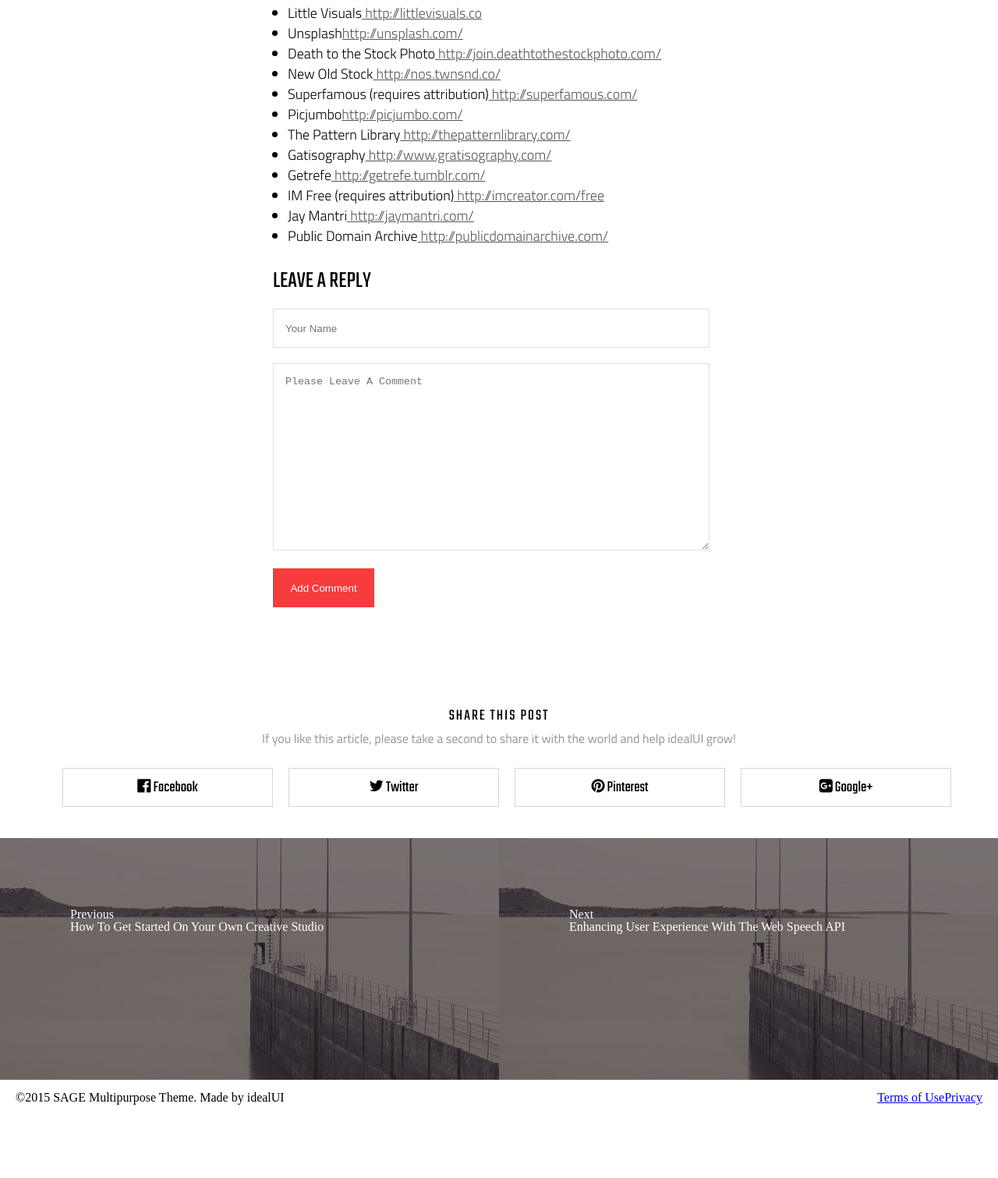
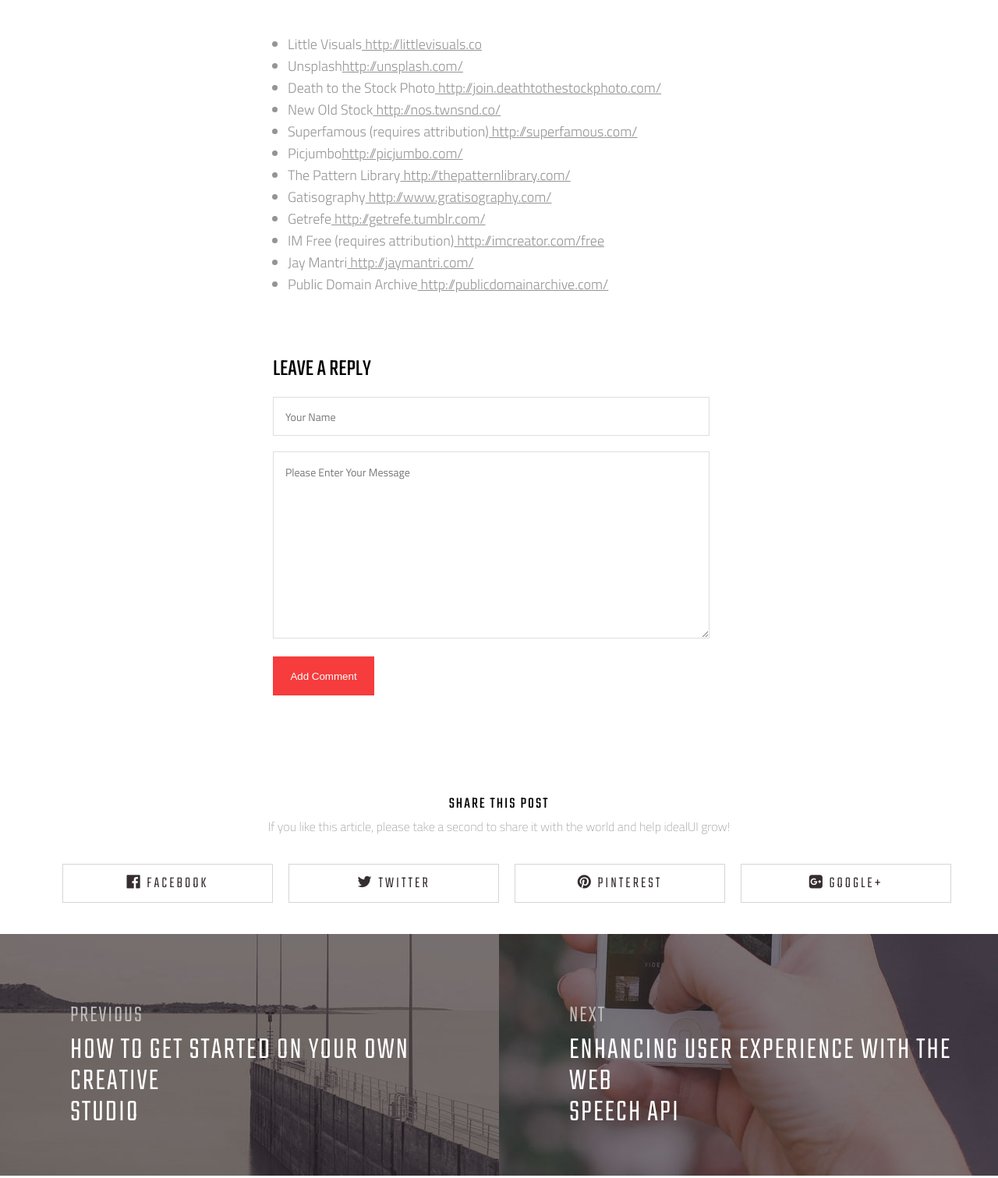
Before and after one commit to rreadey/Blog, a plain HTML site: page index.html in a window 1280 px wide. Shown: the part 713-2224 px from the top of the page at 78% size. Before the commit the page ends 2158 px from the top, so only its background shows below. Drawn offline with Linux system fonts and the light colour scheme.

Commit message:
CSS - text/image changes
still issue with background.jpg and footer text

```diff
--- a/css/main.css
+++ b/css/main.css
@@ -5,25 +5,23 @@
 
 header {
 	width: 100%;
-	height: 580px;
+	height: 550px;
 	background: url(../img/background.jpg) no-repeat center center fixed;
 	-webkit-background-size: cover;
 	-moz-background-size: cover;
 	-o-background-size: cover;
 	background-size: cover;
-	padding-top: 170px;
+	padding-top: 150px;
 	position: relative;
 	margin-bottom: 40px;
 }
 
 header h1 {
-	color: #FFF;
 	font-size: 50px;
 	font-family: 'Montserrat', helvetica, arial, sans-serif;
-	color: #fff;
+	color: #ffffff;
 	text-transform: uppercase;
 	text-align: center;
-	margin-bottom: 20px;
 }
 
 header h2 {
@@ -31,6 +29,9 @@ header h2 {
 	font-size: 24px;
 	text-align: center;
 	color: #FFF;
+	font-weight: 200;
+	margin-bottom: 20px;
+
 }
 
 .bar  {
@@ -68,6 +69,7 @@ header h2 {
  	font-weight: 300;
  	position: relative;
  	top: -20px;
+ 	letter-spacing: 1px;
 }
 .bar time {
 	font-family: 'Teko', helvetica, arial,sans-serif;
@@ -77,32 +79,37 @@ header h2 {
  	text-align: center;
 	position: relative;
  	top: -20px;
+ 	letter-spacing: 1px;
 }
 
 .content {
 	font-family: 'Titillium Web', helvetica, arial, sans-serif;
 	width: 582px;
 	margin: 0 auto;
-	margin-bottom: 30px;
+	margin-bottom: 80px;
 	font-size: 18px;
 	font-weight: 300;
+	color: #949494
 }
 
 .content p {
-	margin-bottom: 25px;
+	margin-bottom: 40px;
+	line-height: 175%;
 }
 
 .content ul {
 	padding-left: 20px;
+	line-height: 100%;
 }
 
 .content li {
 	list-style: disc;
 	padding: 4px 0;
+	line-height: 20px;
 }
 
 .content a {
-	color: #555555
+	color: #949494
 }
 
 .comment {
@@ -125,6 +132,8 @@ header h2 {
 	margin-bottom: 20px;
 	padding-left: 15px;
 	border: 1px solid #dedede;
+	font-family: 'Titillium Web', helvetica, arial, sans-serif;
+	font-size: 14px;
 }
 
 .comment textarea {
@@ -134,6 +143,8 @@ header h2 {
 	padding-top: 15px;
 	padding-left: 15px;
 	margin-bottom: 20px;
+	font-family: 'Titillium Web', helvetica, arial, sans-serif;
+	font-size: 14px;
 }
 
 .comment button {
@@ -158,10 +169,11 @@ header h2 {
 
 .share p {
 	text-align: center;
-	margin-bottom: 30px;
+	margin-bottom: 40px;
 	color: #949494;
 	font-family: 'Titillium Web', helvetica, arial, sans-serif;
 	font-size: 16px;
+	font-weight: 200;
 }
 
 .social {
@@ -169,6 +181,9 @@ header h2 {
 	margin: 0 auto;
 	font-family: 'Teko', helvetica, arial,sans-serif;
 	font-size: 20px;
+	letter-spacing: 3px;
+	font-weight: 300;
+
 }
 
 .social li {
@@ -186,12 +201,17 @@ header h2 {
 
 .social li a {
 	text-decoration: none;
-	color: #000;
+	color: #352d2f;
 
 }
 
 .article {
 	float: left;
+	font-family: 'Teko', helvetica, arial,sans-serif;
+	font-size:30px;
+	font-weight: 300;
+	letter-spacing:2px;
+
 }
 
 .article a {
@@ -202,7 +222,20 @@ header h2 {
 	display: inline-block;
 	padding-top: 90px;
 	padding-left: 90px;
-}
+ }
+
+ .article h3{
+ 	color: #bfbdbc;
+ 	font-weight: 300;
+ 	padding-bottom: 10px;
+ 	font-size:30;
+ }
+  .article h2{
+ 	font-weight: 300;
+ 	padding-bottom: 10px;
+ 	font-size: 40px;
+ }
+
 
 .previous {
 	background: url(../img/left.jpg) ;
@@ -216,7 +249,7 @@ header h2 {
 }
 
 .next {
-	background: url(../img/left.jpg) ;
+	background: url(../img/right.jpg) ;
 	-webkit-background-size: cover;
 	-moz-background-size: cover;
 	-o-background-size: cover;
@@ -232,21 +265,35 @@ footer {
 	padding-top: 15px;
 	padding-right: 20px;
 	padding-left: 20px;
+	font-family: 'Titillium Web', helvetica, arial, sans-serif;
+	font-size: 13px;
+	color: #a6a6a6;
+
 }
 
 footer p {
 	float: left;
+	padding-left:150px;
+
 }
 
 footer ul  {
 	float: right;
+	padding-right: 150px;
+
 }
 
 footer li {
-	float: left;
+	display: inline-block;
+	padding-right: 30px;
+
+
 }
 
-
+footer a{
+	color: #a6a6a6;
+	text-decoration: none;
+}
 .cf:before,
 .cf:after {
     content: " ";
--- a/index.html
+++ b/index.html
@@ -7,7 +7,7 @@
 	<link rel="stylesheet" href="https://maxcdn.bootstrapcdn.com/font-awesome/4.3.0/css/font-awesome.min.css">
 	<link href='http://fonts.googleapis.com/css?family=Montserrat' rel='stylesheet' type='text/css'>
 	<link href='http://fonts.googleapis.com/css?family=Teko:400,300' rel='stylesheet' type='text/css'>
-	<link href='http://fonts.googleapis.com/css?family=Titillium+Web:400,300' rel='stylesheet' type='text/css'>
+	<link href='http://fonts.googleapis.com/css?family=Titillium+Web:400,300,200' rel='stylesheet' type='text/css'>
 	<link rel="stylesheet" href="css/main.css">
 
 
@@ -19,8 +19,8 @@
 		<h2>A list of places to find the best free stock photos</h2>
 		<section class="bar">
 			<img src="img/profile.jpg">
-			<h2>Dustin Senos</h2>
-			<p>Art &amp; Design</p>
+			<h2>DUSTIN SENOS</h2>
+			<p>ART &amp; DESIGN</p>
 			<time datetime"2014-01-22">January 22, 2014</time>
 		</section>
 	</header>
@@ -51,7 +51,7 @@
 			<h3>LEAVE A REPLY</h3>
 			<form action="">
 				<input type="text" placeholder="Your Name">
-				<textarea name="comment" id="comment" cols="30" rows="10" placeholder="Please Leave A Comment"></textarea>
+				<textarea name="comment" id="comment" cols="30" rows="10" placeholder="Please Enter Your Message"></textarea>
 				<button>Add Comment</button>
 			</form>
 		</section>
@@ -62,10 +62,10 @@
 		<h4>SHARE THIS POST</h4>
 		<p>If you like this article, please take a second to share it with the world and help idealUI grow!</p>
 		<ul class="social cf">
-			<li><a href="#" target="_blank"><i class="fa fa-facebook-official"></i> Facebook</a></li>
-			<li><a href="#" target="_blank"><i class="fa fa-twitter"></i> Twitter</a></li>
-			<li><a href="#" target="_blank"><i class="fa fa-pinterest"></i> Pinterest</a></li>
-			<li><a href="#" target="_blank"><i class="fa fa-google-plus-square"></i> Google+</a></li>
+			<li><a href="#" target="_blank"><i class="fa fa-facebook-official"></i> FACEBOOK</a></li>
+			<li><a href="#" target="_blank"><i class="fa fa-twitter"></i> TWITTER</a></li>
+			<li><a href="#" target="_blank"><i class="fa fa-pinterest"></i> PINTEREST</a></li>
+			<li><a href="#" target="_blank"><i class="fa fa-google-plus-square"></i> GOOGLE+</a></li>
 		</ul>
 	</aside>
 
@@ -74,16 +74,16 @@
 
 			<article class="previous article">
 				<a href="#">
-					<h3>Previous</h3>
-					<h2>How To Get Started On Your Own Creative Studio</h2>
+					<h3>PREVIOUS</h3>
+					<h2>HOW TO GET STARTED ON YOUR OWN CREATIVE  <br> STUDIO </h2>
 				</a>
 		</article>
 
 
 			<article class="next article">
 				<a href="#">
-					<h3>Next</h3>
-					<h2>Enhancing User Experience With The Web Speech API</h2>
+					<h3>NEXT</h3>
+					<h2> ENHANCING USER EXPERIENCE WITH THE WEB<br> SPEECH API</h2>
 				</a>
 			</article>
 
@@ -97,6 +97,7 @@
 			<li><a href="#">Privacy</a></li>
 		</ul>
 
+
 	</footer>
 
 </body>
```
Also changed, not shown: img/right.jpg (added).
